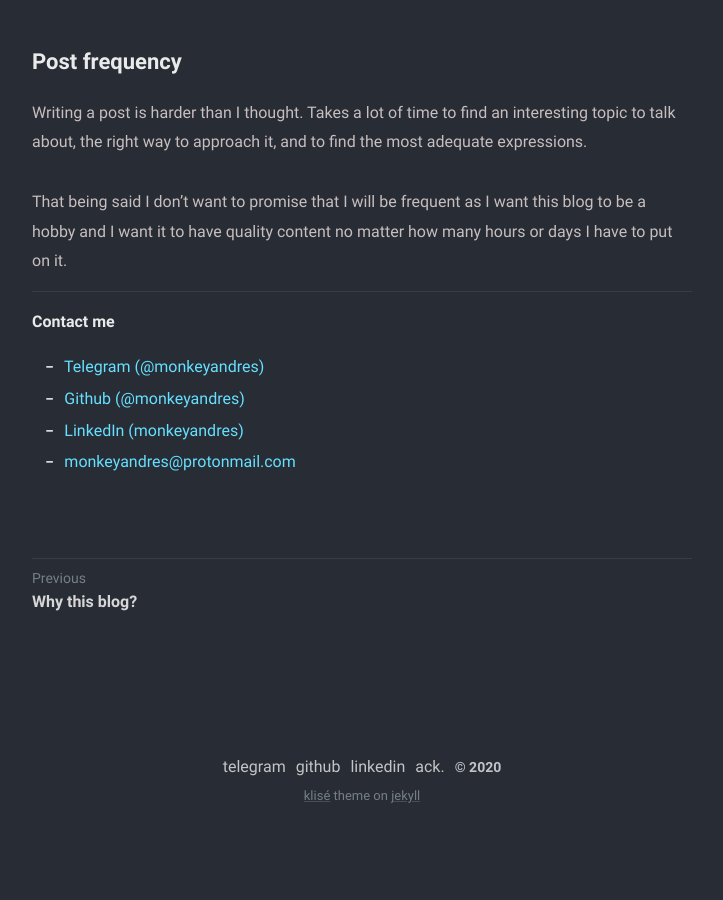
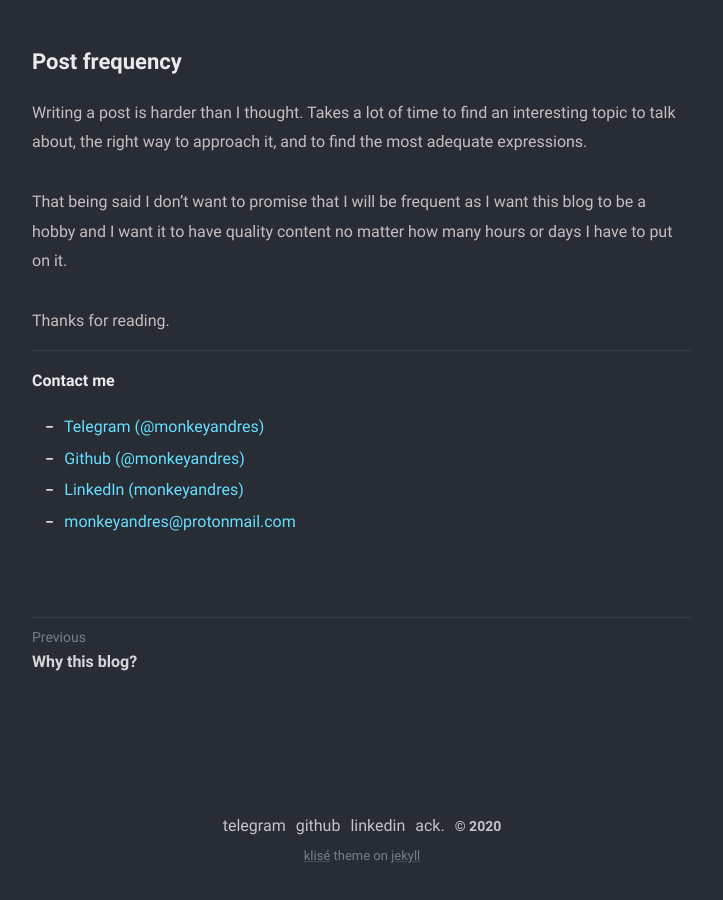
Before and after one commit to MonkeyAndres/MonkeyAndres.github.io, a Jekyll site: the page built from _posts/2020-11-25-content-of-this-blog.md, in a window 1280 px wide and 900 px high, scrolled down 1916 px. Shown: the whole window, without its empty margins (278-1001 px from the left). Built offline with Jekyll 4.4.1, drawn with Linux system fonts in a browser that asks for light colours; before the commit the page ends 2756 px from its top, so only the background shows below that.

Commit message:
Add thanks for reading at the end of the article

```diff
--- a/_posts/2020-11-25-content-of-this-blog.md
+++ b/_posts/2020-11-25-content-of-this-blog.md
@@ -45,3 +45,5 @@ My mission now is to advocate for the idea that reading books isn't as bad as yo
 Writing a post is harder than I thought. Takes a lot of time to find an interesting topic to talk about, the right way to approach it, and to find the most adequate expressions.
 
 That being said I don't want to promise that I will be frequent as I want this blog to be a hobby and I want it to have quality content no matter how many hours or days I have to put on it.
+
+Thanks for reading.
```
